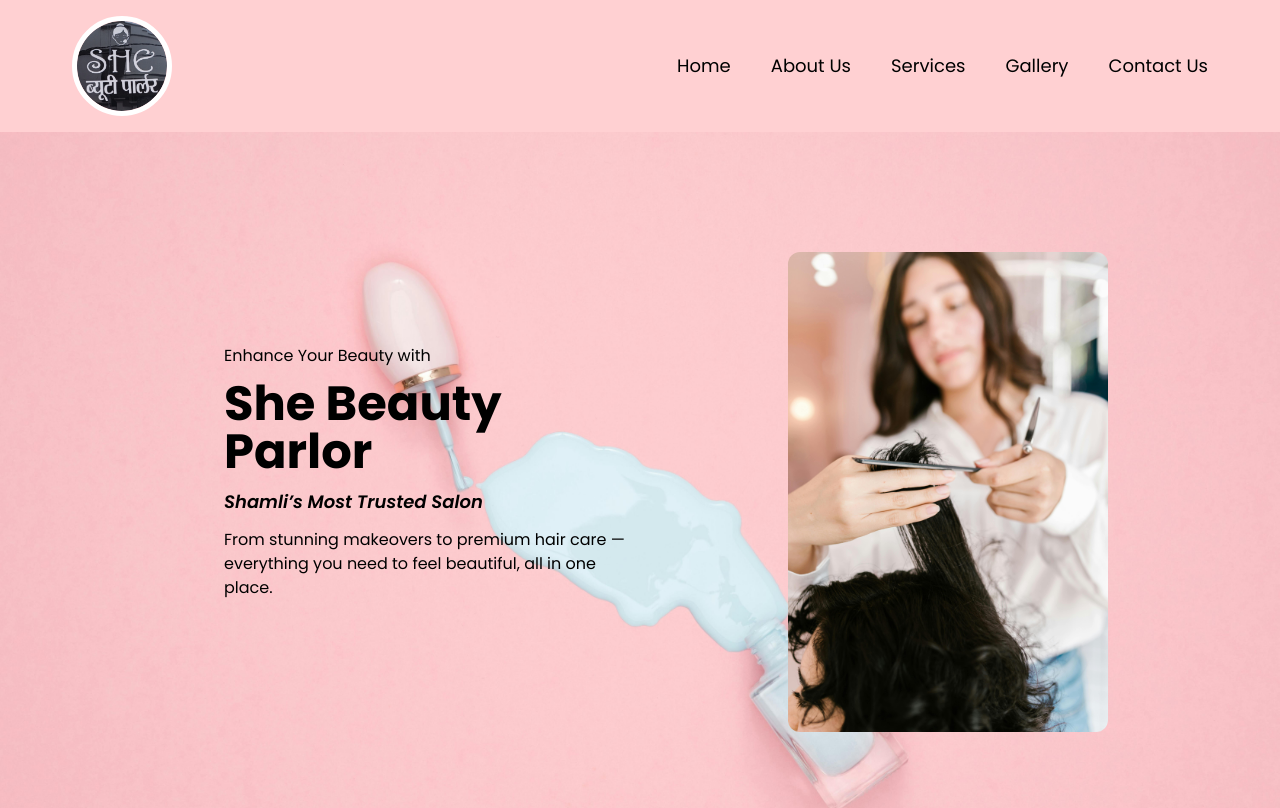
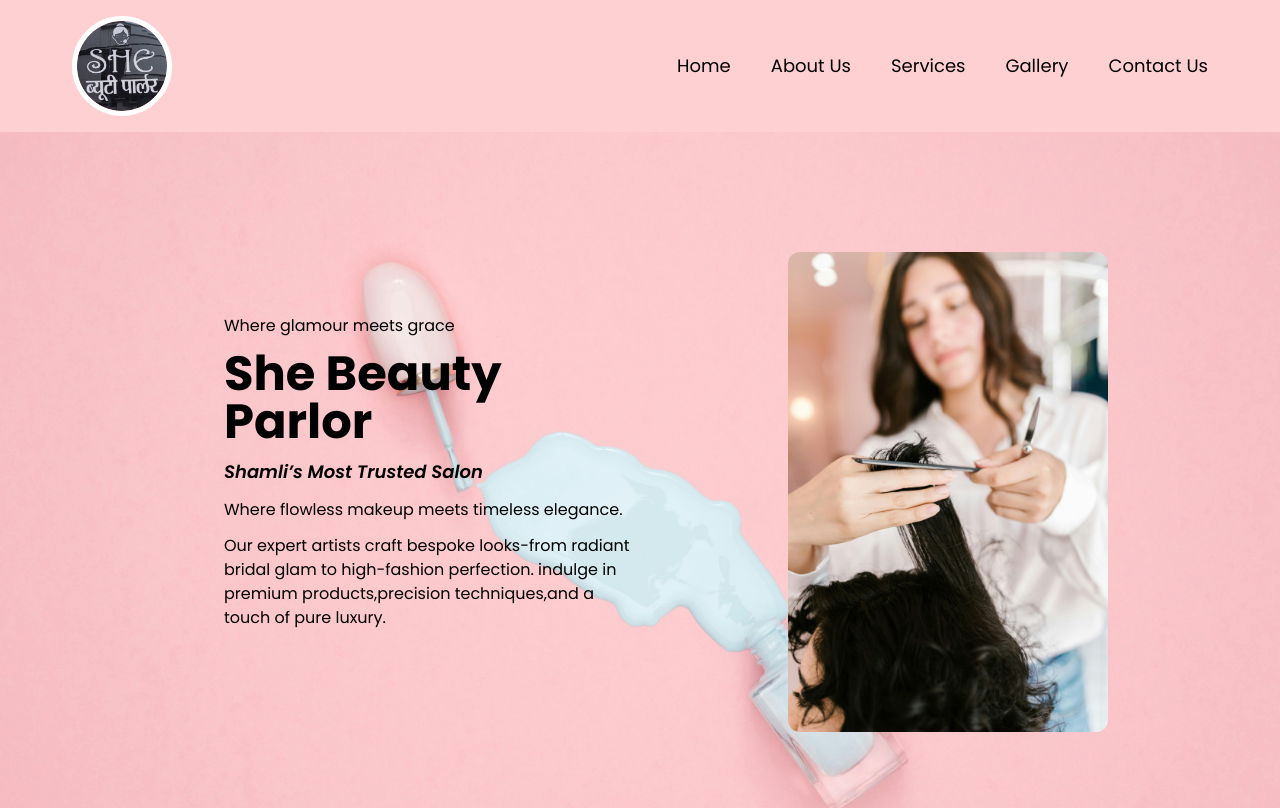
Before and after one commit to krishnasain523/beauty-parler, a React (Vite) app: page / in a window 1280 px wide. Shown: the top 808 px of the page. Built offline with nearby package versions, Linux system fonts and the light colour scheme.

Commit message:
initeal commit she-beauty-parlor

```diff
--- a/src/landingpage/home/hero.jsx
+++ b/src/landingpage/home/hero.jsx
@@ -11,11 +11,13 @@
         <section className=" min-h-screen flex flex-col md:flex-row items-center justify-between px-6 py-10 scroll smooth" id='mainsec' >
             {/* Text */}
             <div className="md:w-1/2  pl-0 md:pl-50 mb-0 md:mb-30 text-center md:text-left space-y-3 slide-up " data-aos="fade-up">
-                <h3 className="text-md text-black">Enhance Your Beauty with</h3>
+                <h3 className="text-md text-black">Where glamour meets grace</h3>
                 <h1 className="text-5xl font-bold text-black">She Beauty Parlor</h1>
                 <h2 className="text-lg font-semibold text-black"><i>Shamli’s Most Trusted Salon</i></h2>
                 <p className="text-md text-black max-w-md mx-auto md:mx-0">
-                    From stunning makeovers to premium hair care — everything you need to feel beautiful, all in one place.
+                   Where flowless makeup meets timeless elegance.</p>
+                 <p className="text-md text-black max-w-md mx-auto md:mx-0">
+                  Our expert artists craft bespoke looks-from radiant bridal glam to high-fashion perfection. indulge in premium products,precision techniques,and a touch of pure luxury.
                 </p>
             </div>
 
```
